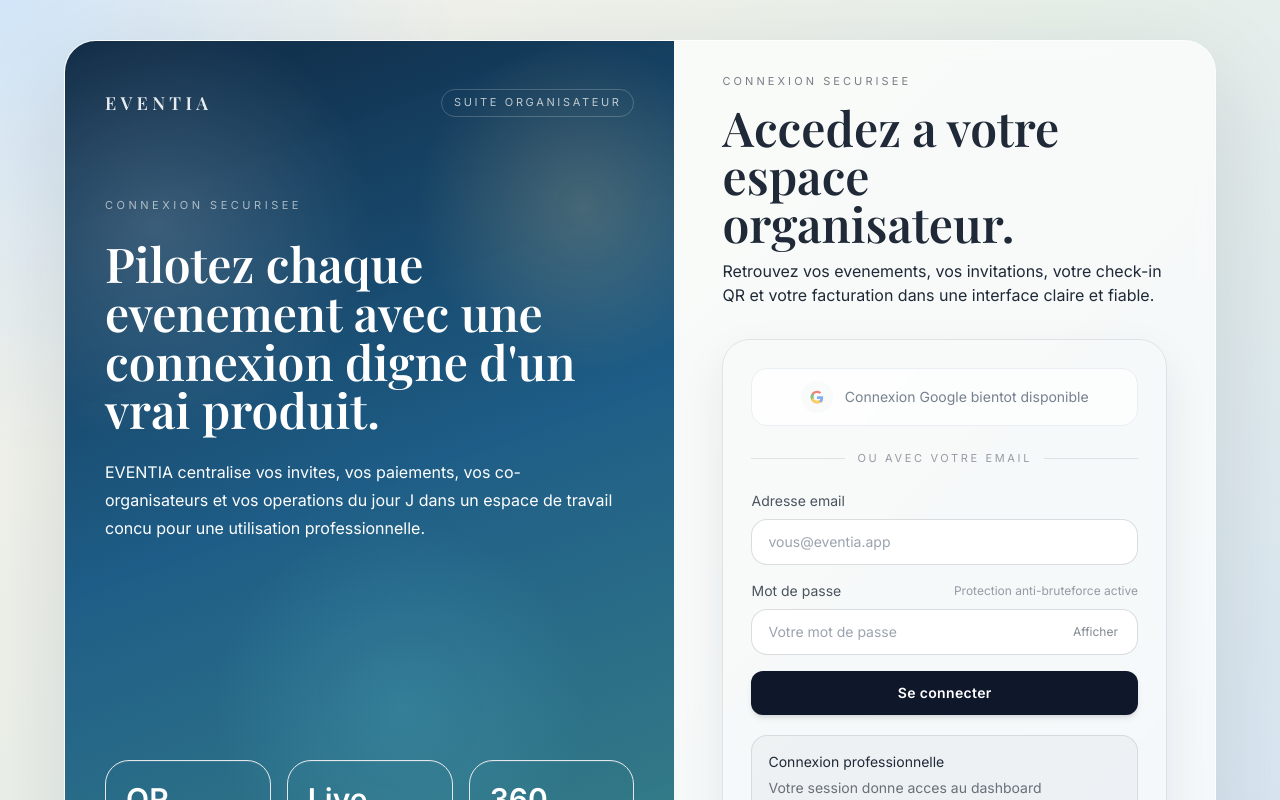
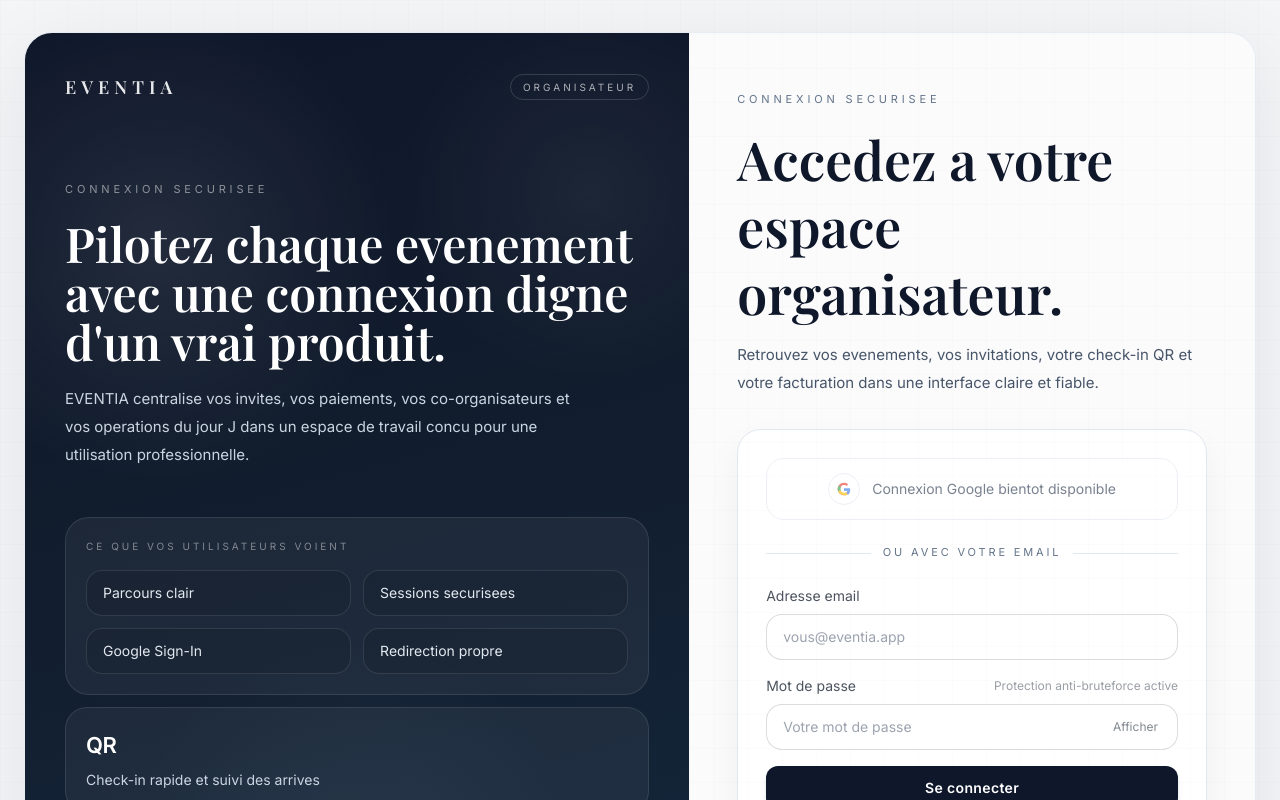
Before and after one commit to PlamediBokanga/eventia, a Next.js app in the folder frontend/: page /auth/login in a window 1280 px wide. Shown: the top 800 px of the page. Built offline with nearby package versions, Linux system fonts and the light colour scheme; no server answers.

Commit message:
Refine auth design for a more premium look

```diff
--- a/frontend/src/components/auth/AuthShell.tsx
+++ b/frontend/src/components/auth/AuthShell.tsx
@@ -24,57 +24,76 @@
   footer
 }: AuthShellProps) {
   return (
-    <main className="min-h-screen overflow-hidden bg-[radial-gradient(circle_at_top_left,_rgba(188,221,255,0.65),_transparent_28%),linear-gradient(135deg,_#f7f4ec_0%,_#e7efe9_48%,_#d7e5f4_100%)] px-4 py-8 md:px-6 md:py-10">
-      <div className="mx-auto grid min-h-[calc(100vh-2rem)] max-w-6xl overflow-hidden rounded-[32px] border border-white/60 bg-white/70 shadow-[0_30px_100px_rgba(15,23,42,0.12)] backdrop-blur xl:grid-cols-[1.06fr,0.94fr]">
-        <section className="relative hidden overflow-hidden bg-[linear-gradient(160deg,_rgba(10,37,64,0.98)_0%,_rgba(16,83,127,0.94)_48%,_rgba(42,122,126,0.92)_100%)] px-10 py-12 text-white xl:flex xl:flex-col">
-          <div className="absolute inset-0 bg-[radial-gradient(circle_at_15%_20%,_rgba(255,255,255,0.16),_transparent_24%),radial-gradient(circle_at_85%_18%,_rgba(255,220,150,0.2),_transparent_18%),radial-gradient(circle_at_55%_72%,_rgba(105,210,231,0.18),_transparent_25%)]" />
+    <main className="relative min-h-screen overflow-hidden bg-[#f4f5f7] px-4 py-6 md:px-6 md:py-8">
+      <div className="pointer-events-none absolute inset-0 bg-[linear-gradient(to_right,rgba(15,23,42,0.035)_1px,transparent_1px),linear-gradient(to_bottom,rgba(15,23,42,0.035)_1px,transparent_1px)] bg-[size:34px_34px] opacity-40" />
+      <div className="mx-auto grid min-h-[calc(100vh-3rem)] max-w-7xl overflow-hidden rounded-[28px] border border-slate-200/80 bg-white shadow-[0_20px_80px_rgba(15,23,42,0.08)] xl:grid-cols-[1.08fr,0.92fr]">
+        <section className="relative hidden overflow-hidden bg-[linear-gradient(165deg,_#0f172a_0%,_#111c2d_40%,_#15293e_100%)] px-10 py-10 text-white xl:flex xl:flex-col">
+          <div className="absolute inset-0 bg-[radial-gradient(circle_at_20%_20%,rgba(255,255,255,0.08),transparent_24%),radial-gradient(circle_at_85%_15%,rgba(255,255,255,0.05),transparent_18%),radial-gradient(circle_at_50%_80%,rgba(148,163,184,0.08),transparent_26%)]" />
           <div className="relative z-10 flex items-center justify-between">
-            <Link href="/" className="font-heading text-lg tracking-[0.24em] text-white/90">
+            <Link href="/" className="font-heading text-lg tracking-[0.28em] text-white/90">
               EVENTIA
             </Link>
-            <span className="rounded-full border border-white/20 px-3 py-1 text-[11px] uppercase tracking-[0.24em] text-white/70">
-              Suite organisateur
+            <span className="rounded-full border border-white/15 px-3 py-1 text-[10px] uppercase tracking-[0.3em] text-white/65">
+              Organisateur
             </span>
           </div>
 
-          <div className="relative z-10 mt-20 max-w-xl space-y-6">
-            <p className="text-[11px] uppercase tracking-[0.32em] text-white/60">{eyebrow}</p>
+          <div className="relative z-10 mt-20 max-w-xl space-y-5">
+            <p className="text-[11px] uppercase tracking-[0.35em] text-white/50">{eyebrow}</p>
             <h1 className="font-heading text-5xl leading-[1.02] text-white">{sideTitle}</h1>
-            <p className="max-w-lg text-base leading-7 text-white/78">{sideCopy}</p>
+            <p className="max-w-lg text-[15px] leading-7 text-slate-300">{sideCopy}</p>
           </div>
 
-          <div className="relative z-10 mt-auto grid gap-4 md:grid-cols-3">
+          <div className="relative z-10 mt-12 grid gap-3">
+            <div className="rounded-[24px] border border-white/10 bg-white/5 p-5">
+              <p className="text-[10px] uppercase tracking-[0.3em] text-white/45">Ce que vos utilisateurs voient</p>
+              <div className="mt-4 grid gap-3 text-sm text-slate-200 md:grid-cols-2">
+                <div className="rounded-2xl border border-white/10 bg-black/10 px-4 py-3">
+                  Parcours clair
+                </div>
+                <div className="rounded-2xl border border-white/10 bg-black/10 px-4 py-3">
+                  Sessions securisees
+                </div>
+                <div className="rounded-2xl border border-white/10 bg-black/10 px-4 py-3">
+                  Google Sign-In
+                </div>
+                <div className="rounded-2xl border border-white/10 bg-black/10 px-4 py-3">
+                  Redirection propre
+                </div>
+              </div>
+            </div>
+
             {sideStats.map(item => (
               <div
                 key={item.label}
-                className="rounded-3xl border border-white/14 bg-white/8 p-5 shadow-[inset_0_1px_0_rgba(255,255,255,0.08)]"
+                className="rounded-[22px] border border-white/10 bg-white/5 p-5"
               >
-                <p className="text-3xl font-semibold text-white">{item.value}</p>
-                <p className="mt-2 text-sm leading-6 text-white/65">{item.label}</p>
+                <p className="text-[22px] font-semibold tracking-tight text-white">{item.value}</p>
+                <p className="mt-1 text-sm leading-6 text-slate-300">{item.label}</p>
               </div>
             ))}
           </div>
         </section>
 
-        <section className="flex items-center justify-center px-4 py-8 md:px-8 xl:px-12">
-          <div className="w-full max-w-xl">
+        <section className="flex items-center justify-center bg-[#fbfbfc] px-4 py-8 md:px-8 xl:px-12">
+          <div className="w-full max-w-[560px]">
             <div className="mb-8 xl:hidden">
-              <Link href="/" className="font-heading text-lg tracking-[0.22em] text-text">
+              <Link href="/" className="font-heading text-lg tracking-[0.28em] text-slate-900">
                 EVENTIA
               </Link>
             </div>
 
-            <div className="mb-8 space-y-3">
-              <p className="text-[11px] uppercase tracking-[0.28em] text-primary/55">{eyebrow}</p>
-              <h2 className="font-heading text-4xl leading-tight text-text md:text-5xl">{title}</h2>
-              <p className="max-w-lg text-sm leading-7 text-text/68 md:text-base">{description}</p>
+            <div className="mb-8 space-y-4">
+              <p className="text-[11px] uppercase tracking-[0.35em] text-slate-500">{eyebrow}</p>
+              <h2 className="font-heading text-4xl leading-tight text-slate-900 md:text-[3.35rem]">{title}</h2>
+              <p className="max-w-xl text-[15px] leading-7 text-slate-600">{description}</p>
             </div>
 
-            <div className="rounded-[28px] border border-primary/10 bg-white/88 p-5 shadow-[0_18px_45px_rgba(15,23,42,0.08)] md:p-7">
+            <div className="rounded-[24px] border border-slate-200 bg-white p-5 shadow-[0_16px_35px_rgba(15,23,42,0.05)] md:p-7">
               {children}
             </div>
 
-            <div className="mt-5 text-sm text-text/68">{footer}</div>
+            <div className="mt-5 text-sm text-slate-600">{footer}</div>
           </div>
         </section>
       </div>
@@ -85,9 +104,9 @@
 export function AuthDivider({ label }: { label: string }) {
   return (
     <div className="flex items-center gap-3 py-1">
-      <div className="h-px flex-1 bg-primary/10" />
-      <span className="text-[11px] uppercase tracking-[0.24em] text-text/45">{label}</span>
-      <div className="h-px flex-1 bg-primary/10" />
+      <div className="h-px flex-1 bg-slate-200" />
+      <span className="text-[11px] uppercase tracking-[0.26em] text-slate-500">{label}</span>
+      <div className="h-px flex-1 bg-slate-200" />
     </div>
   );
 }
@@ -102,11 +121,11 @@
   label: string;
 }) {
   const commonClassName =
-    "flex w-full items-center justify-center gap-3 rounded-2xl border border-slate-200 bg-white px-4 py-3 text-sm font-medium text-slate-700 transition hover:-translate-y-0.5 hover:border-slate-300 hover:shadow-sm";
+    "flex w-full items-center justify-center gap-3 rounded-[18px] border border-slate-200 bg-white px-4 py-3.5 text-sm font-medium text-slate-700 transition hover:border-slate-300 hover:bg-slate-50";
 
   const content = (
     <>
-      <span className="grid h-8 w-8 place-items-center rounded-full bg-slate-50">
+      <span className="grid h-8 w-8 place-items-center rounded-full border border-slate-200 bg-white">
         <svg viewBox="0 0 24 24" className="h-4 w-4" aria-hidden="true">
           <path
             fill="#EA4335"
--- a/frontend/src/components/auth/LoginClient.tsx
+++ b/frontend/src/components/auth/LoginClient.tsx
@@ -183,8 +183,8 @@
           </button>
         </form>
 
-        <div className="rounded-2xl border border-primary/10 bg-primary/[0.03] px-4 py-4 text-sm text-text/65">
-          <p className="font-medium text-text">Connexion professionnelle</p>
+        <div className="rounded-[20px] border border-slate-200 bg-slate-50 px-4 py-4 text-sm text-slate-600">
+          <p className="font-medium text-slate-900">Connexion professionnelle</p>
           <p className="mt-1 leading-6">
             Votre session donne acces au dashboard organisateur, aux statistiques, au check-in et aux operations de
             paiement.
--- a/frontend/src/components/auth/RegisterClient.tsx
+++ b/frontend/src/components/auth/RegisterClient.tsx
@@ -112,13 +112,13 @@
   return (
     <AuthShell
       eyebrow="Lancement de compte"
-      title="Creez un compte organisateur moderne."
-      description="Mettez votre espace EVENTIA en place en quelques minutes, avec un parcours d'inscription plus propre, plus clair et pret pour un usage commercial."
-      sideTitle="Passez d'une simple inscription a une vraie experience produit."
-      sideCopy="Vos organisateurs doivent se sentir en confiance des le premier ecran. Nous posons ici une base plus professionnelle pour l'acquisition, l'activation et bientot le social sign-in."
+      title="Creez un compte organisateur."
+      description="Une inscription claire, sobre et structuree pour les utilisateurs qui se connectent a un vrai produit, pas a une demo."
+      sideTitle="Un onboarding plus serieux, plus lisible, plus aligné avec une plateforme premium."
+      sideCopy="Nous gardons un parcours direct, mais le traitement visuel et les interactions doivent inspirer confiance des la premiere seconde."
       sideStats={[
         { value: "1", label: "Compte, dashboard et session actives en un seul flux" },
-        { value: "Pro", label: "Validation claire et message d'erreur plus propres" },
+        { value: "Pro", label: "Messages d'erreur et validation plus propres" },
         { value: "SSO", label: "Base prete pour Google Sign-In et extensions futures" }
       ]}
       footer={
```
